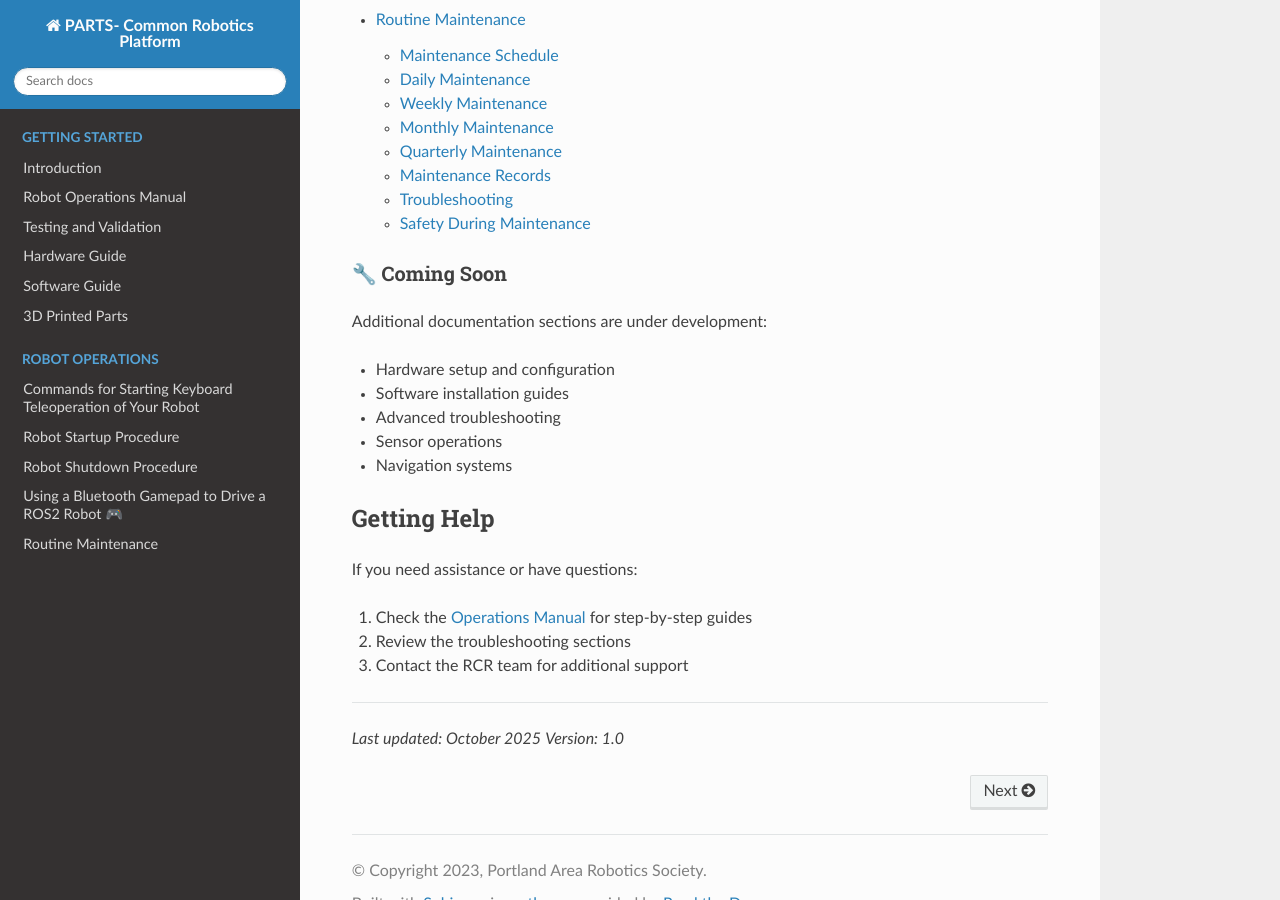
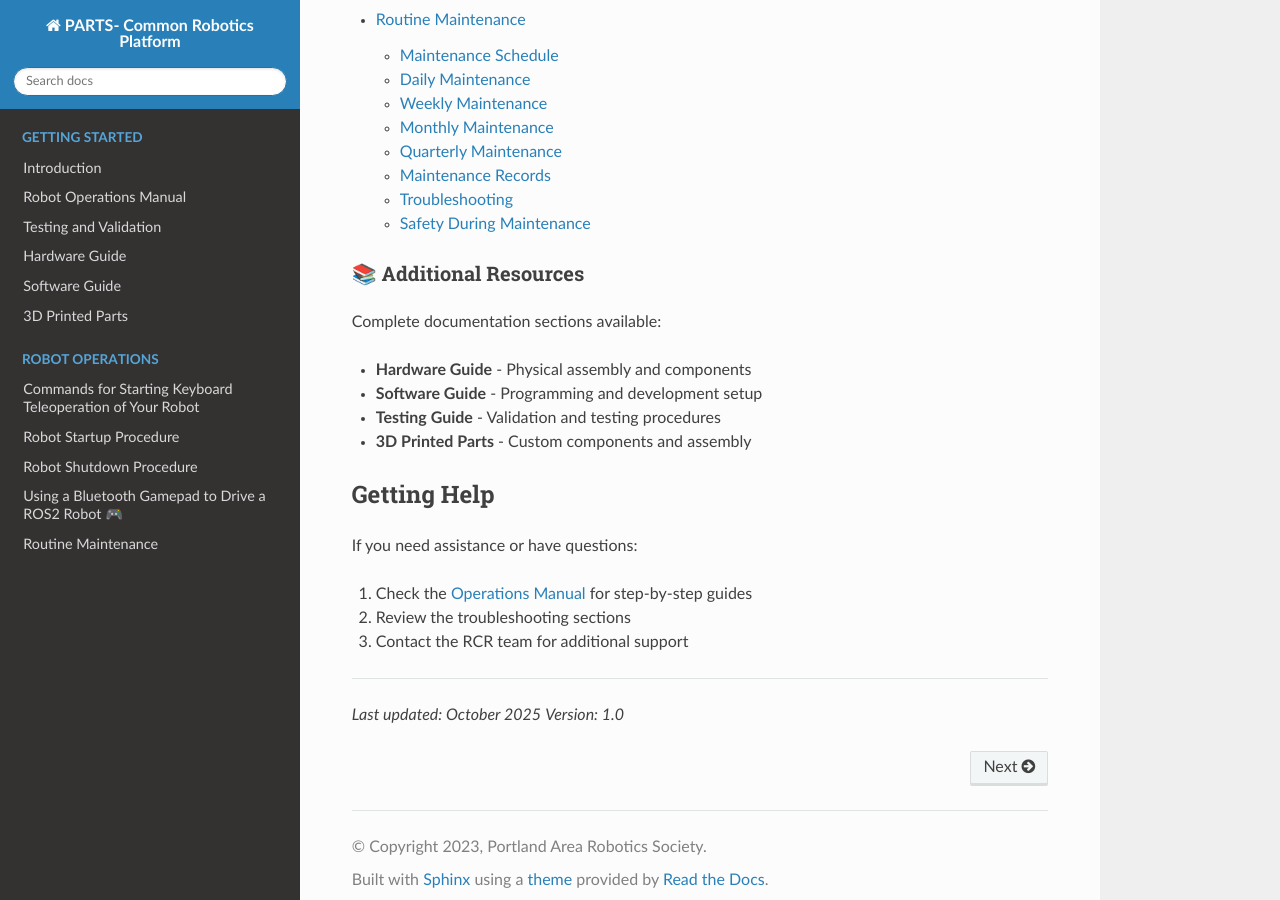
Before and after one commit to RoseCityRobotics/common_platform, a Sphinx documentation site: the page built from docs/source/index.md, in a window 1280 px wide and 900 px high, scrolled down 2499 px. Built offline with Sphinx 7.4.7 and the Read the Docs theme 3.1.0, drawn with Linux system fonts in a browser that asks for light colours.

Commit message:
Update index to match actual navigation
- Replace 'Coming Soon' section with 'Additional Resources'
- List actual available documentation sections
- Better reflect what's actually accessible in the navigation

````diff
--- a/docs/source/index.md
+++ b/docs/source/index.md
@@ -31,15 +31,14 @@ operations/daily_operations/ROS2_Joystick
 operations/daily_operations/maintenance
 ```
 
-### 🔧 Coming Soon
+### 📚 Additional Resources
 
-Additional documentation sections are under development:
+Complete documentation sections available:
 
-- Hardware setup and configuration
-- Software installation guides
-- Advanced troubleshooting
-- Sensor operations
-- Navigation systems
+- **Hardware Guide** - Physical assembly and components
+- **Software Guide** - Programming and development setup
+- **Testing Guide** - Validation and testing procedures
+- **3D Printed Parts** - Custom components and assembly
 
 ## Getting Help
 
````
